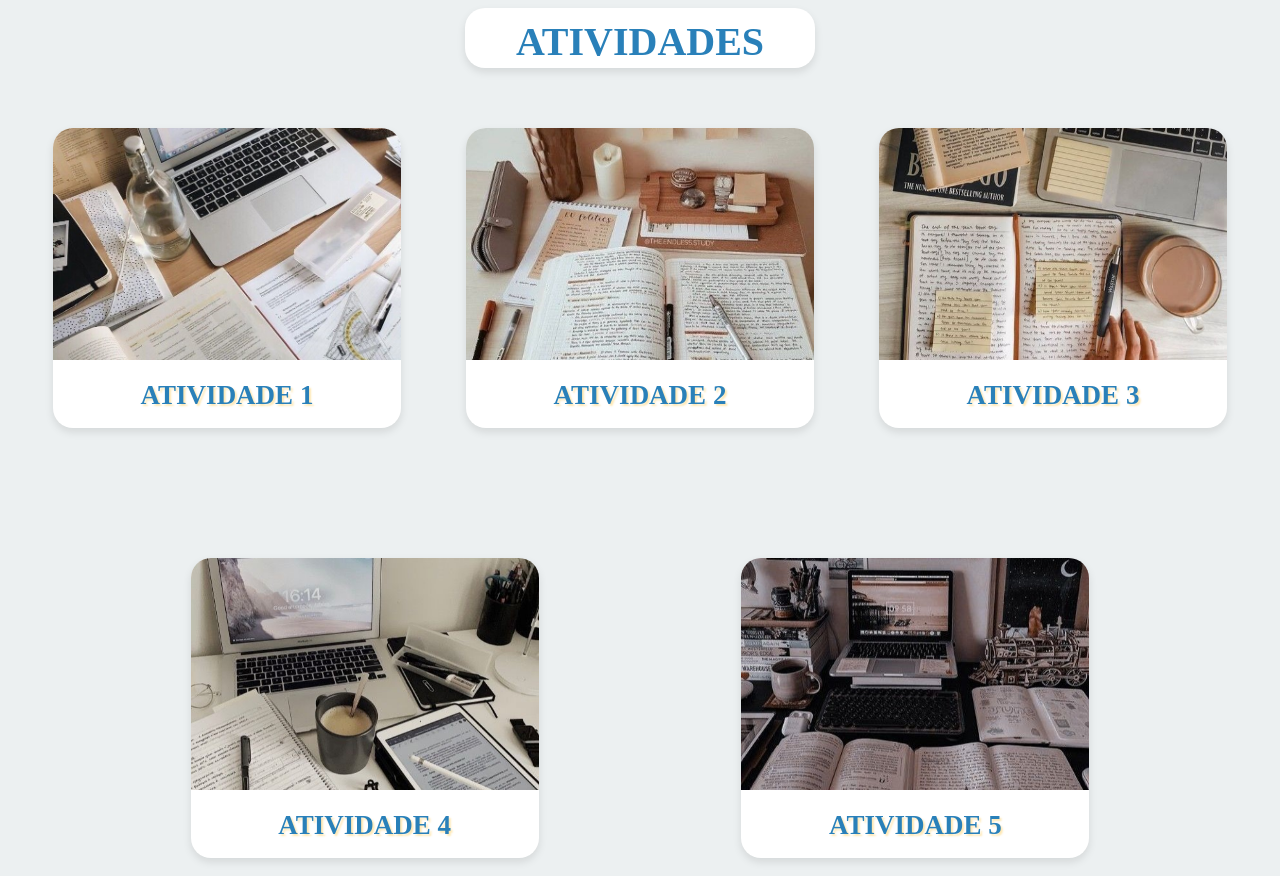
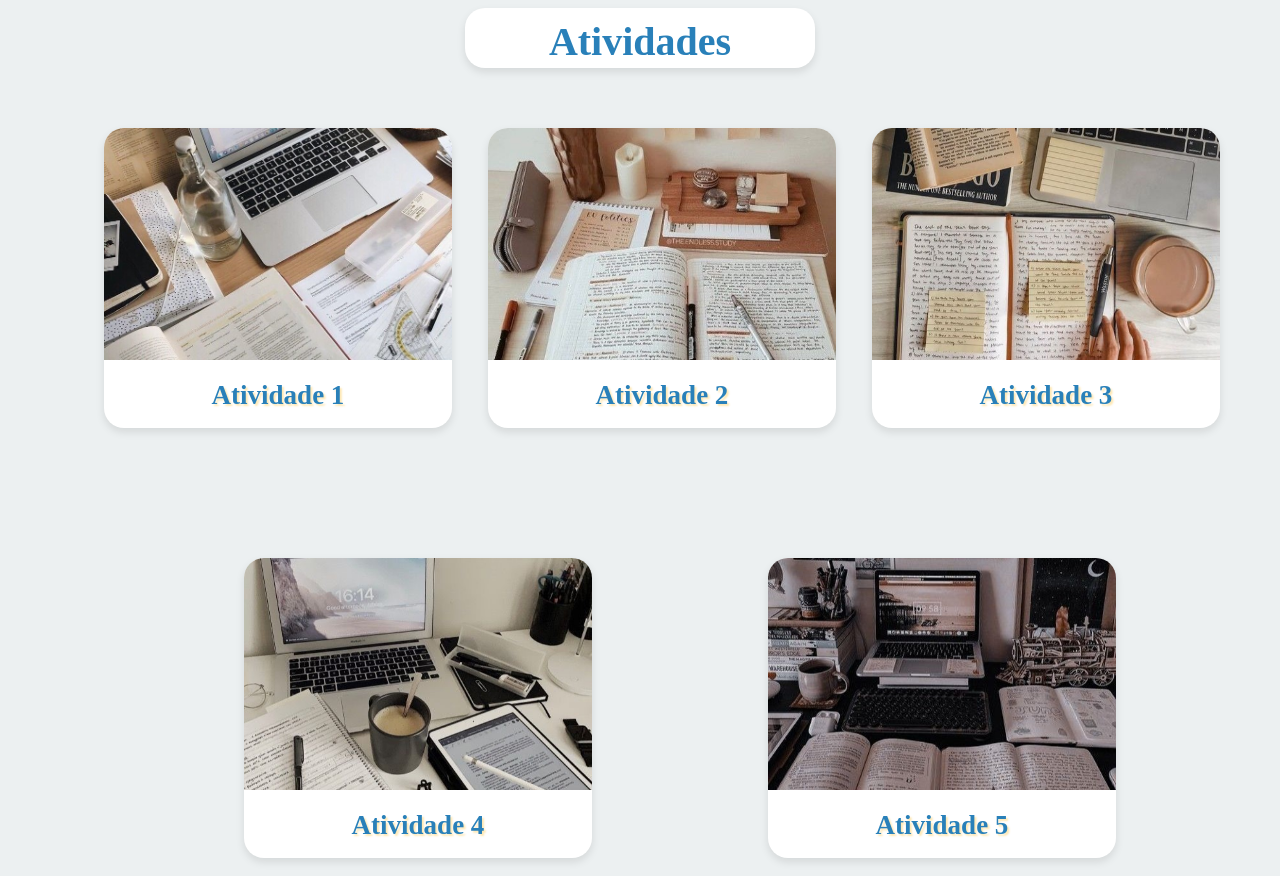
Before and after one commit to Renata-Silvax/Projeto-EduConnect, a Django app: template templates/pag.atividades.html in a window 1280 px wide. Run offline with Django 5.2, Linux system fonts and the light colour scheme; the template is opened without the code that fills it, so the values that code supplies are empty.

Commit message:
ajeitando a posiçao dos cards

```diff
--- a/css/style_pag_atividades.css
+++ b/css/style_pag_atividades.css
@@ -46,6 +46,9 @@ h2 {
     flex-wrap: wrap;
     padding: 10px;
     margin-top: -50px;
+    justify-content: 30px;
+    margin-left: 80px;
+    align-items: center;
 }
 
 .atividade a {
--- a/templates/pag.atividades.html
+++ b/templates/pag.atividades.html
@@ -11,7 +11,7 @@
 <body>
 
     <header>
-        <h2>ATIVIDADES</h2>
+        <h2>Atividades</h2>
     </header>
     <!-- cards com atividades sobre o conteúdo do site -->
     <main>
@@ -21,7 +21,7 @@
                 <a href="../atividades/atividade 1.pdf">
                     <img src="../imagens/img.atv1.jpg" alt="Lista de agentes">
 
-                    <p class="texto"><strong>ATIVIDADE 1</strong></p>
+                    <p class="texto"><strong>Atividade 1</strong></p>
 
                 </a>
             </section>
@@ -30,7 +30,7 @@
                 <a href="../atividades/atividade 2.pdf">
                     <img src="../imagens/img.atv2.jpg" alt="Lista de agentes">
 
-                    <p class="texto"><strong>ATIVIDADE 2</strong></p>
+                    <p class="texto"><strong>Atividade 2</strong></p>
 
                 </a>
             </section>
@@ -39,16 +39,18 @@
                 <a href="../atividades/atividade 3.pdf">
                     <img src="../imagens/img.atv3.jpg" alt="Lista de agentes">
 
-                    <p class="texto"><strong>ATIVIDADE 3</strong></p>
+                    <p class="texto"><strong>Atividade 3</strong></p>
 
                 </a>
             </section>
+
+            <br>
 
             <section class="atividade">
                 <a href="../atividades/atividade 4.pdf">
                     <img src="../imagens/img.atv4.jpg" alt="Lista de agentes">
 
-                    <p class="texto"><strong>ATIVIDADE 4</strong></p>
+                    <p class="texto"><strong>Atividade 4</strong></p>
 
                 </a>
             </section>
@@ -57,7 +59,7 @@
                 <a href="../atividades/atividade 5.pdf">
                     <img src="../imagens/img.atv5.jpg" alt="Lista de agentes">
 
-                    <p class="texto"><strong>ATIVIDADE 5</strong></p>
+                    <p class="texto"><strong>Atividade 5</strong></p>
 
                 </a>
             </section>
```
